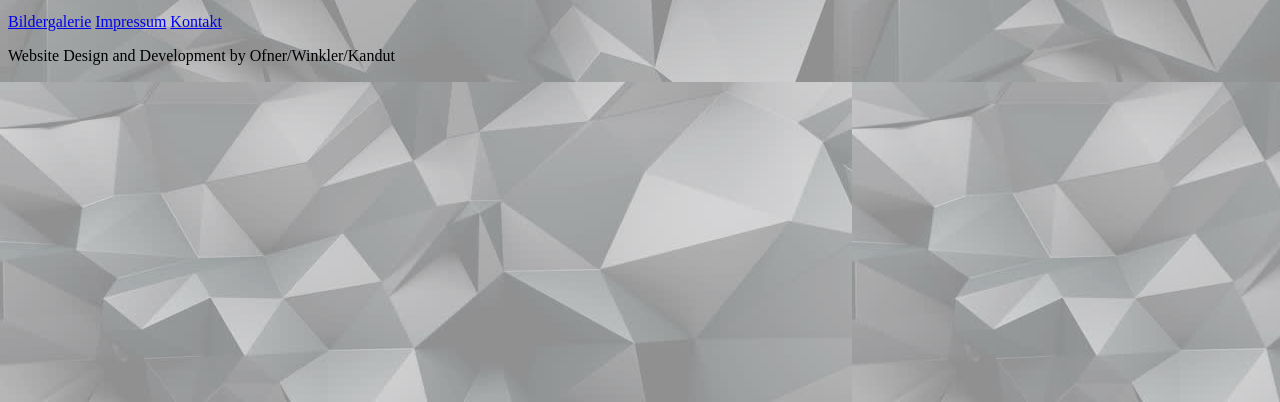
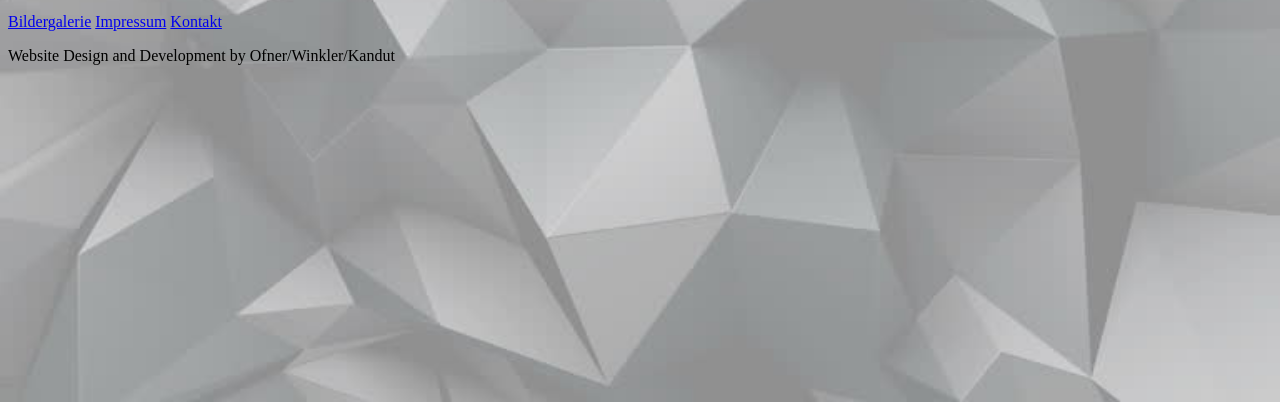
Before and after one commit to Doc313131/Doc313131.github.io, a website: page index.html in a window 1280 px wide. Shown: the part 398-800 px from the top of the page. Drawn offline with Linux system fonts and the light colour scheme.

Commit message:
Update index.html

```diff
--- a/index.html
+++ b/index.html
@@ -1,7 +1,7 @@
 <style>
   img{display:inline; float:right}
   h1{display:inline; font-size:40px}
-  body{background-image:url("bakcground7.jpg"); background-attachment:fixed}
+  body{background-image:url("bakcground7.jpg"); background-attachment:fixed; background-size: cover;}
 </style>
 <div id="header">
 <h1  >Willkommnen zur offiziellen 4AHIFS Website</h1>
```
